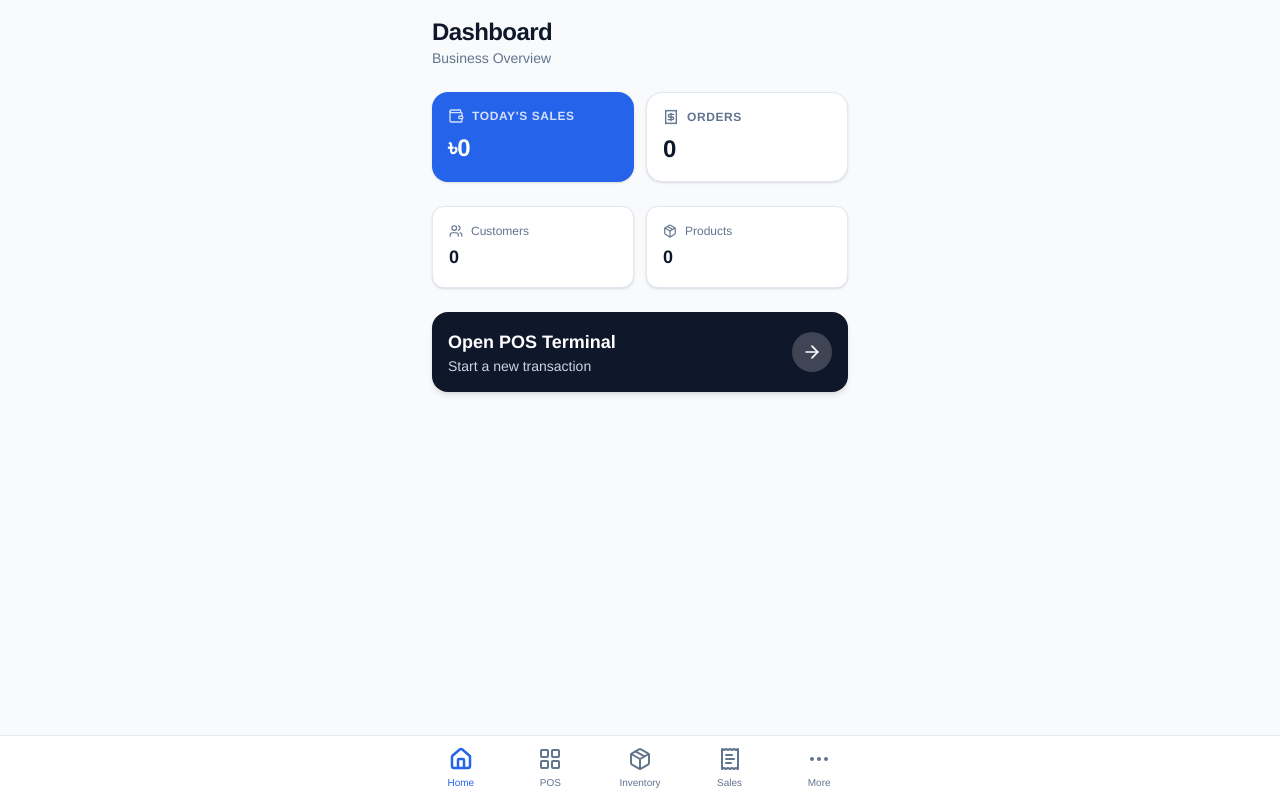
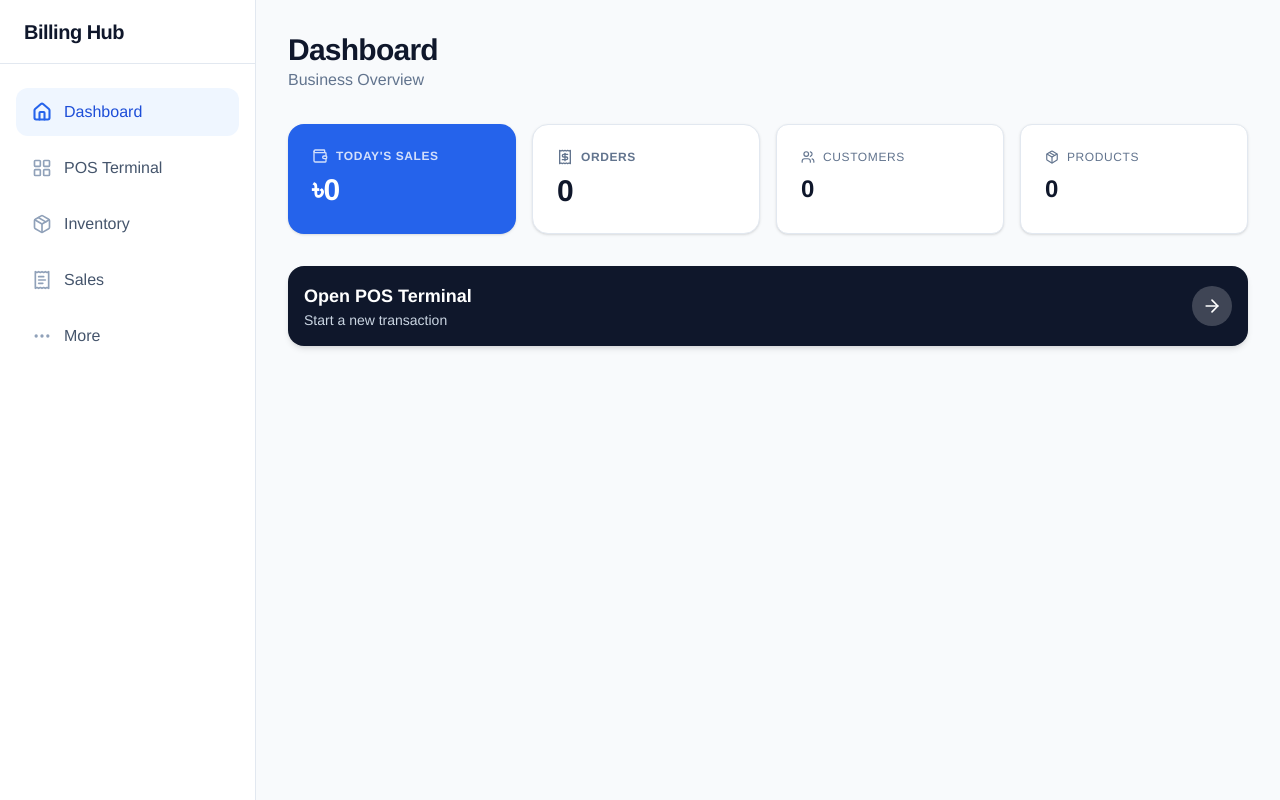
Before and after one commit to therafsanrohan/billing-hub, a Next.js app: page / in a window 1280 px wide. Built offline with nearby package versions, Linux system fonts and the light colour scheme; no server answers; the database is empty.

Commit message:
Desktop Responsive Mega-Sprint: Omnichannel Layout

```diff
--- a/src/app/(dashboard)/customers/page.tsx
+++ b/src/app/(dashboard)/customers/page.tsx
@@ -15,8 +15,8 @@ export default async function CustomersPage() {
   }
 
   return (
-    <div className="p-4 max-w-md mx-auto pb-24">
-      <header className="mb-6 flex justify-between items-center">
+    <div className="p-4 md:p-8 w-full max-w-6xl mx-auto h-screen flex flex-col">
+      <header className="mb-4 flex justify-between items-center shrink-0">
         <div>
           <h1 className="text-2xl font-bold text-slate-900 tracking-tight">Customers</h1>
           <p className="text-sm text-slate-500 font-medium">Manage your client list</p>
--- a/src/app/(dashboard)/expenses/page.tsx
+++ b/src/app/(dashboard)/expenses/page.tsx
@@ -20,8 +20,8 @@ export default async function ExpensesPage() {
   }
 
   return (
-    <div className="p-4 max-w-md mx-auto pb-24">
-      <header className="mb-6 flex justify-between items-center">
+    <div className="p-4 md:p-8 w-full max-w-6xl mx-auto h-screen flex flex-col">
+      <header className="mb-4 flex justify-between items-center shrink-0">
         <div>
           <h1 className="text-2xl font-bold text-slate-900 tracking-tight">Expenses</h1>
           <p className="text-sm text-slate-500 font-medium">Track your outgoings</p>
--- a/src/app/(dashboard)/inventory/page.tsx
+++ b/src/app/(dashboard)/inventory/page.tsx
@@ -23,8 +23,8 @@ export default async function InventoryPage() {
   const lowStockProducts = 0;
 
   return (
-    <div className="p-4 max-w-md mx-auto">
-      <header className="mb-6 flex justify-between items-center">
+    <div className="p-4 md:p-8 w-full max-w-6xl mx-auto h-screen flex flex-col">
+      <header className="mb-4 flex justify-between items-center shrink-0">
         <div>
           <h1 className="text-2xl font-bold text-slate-900 tracking-tight">Inventory</h1>
           <p className="text-sm text-slate-500 font-medium">Manage products & stock</p>
--- a/src/app/(dashboard)/layout.tsx
+++ b/src/app/(dashboard)/layout.tsx
@@ -1,4 +1,5 @@
 import { BottomNav } from '@/components/layout/BottomNav';
+import { Sidebar } from '@/components/layout/Sidebar';
 
 export default function DashboardLayout({
   children,
@@ -6,8 +7,9 @@ export default function DashboardLayout({
   children: React.ReactNode;
 }) {
   return (
-    <div className="flex flex-col min-h-screen bg-slate-50">
-      <main className="flex-1 pb-16">
+    <div className="flex flex-col md:flex-row min-h-screen bg-slate-50">
+      <Sidebar />
+      <main className="flex-1 pb-16 md:pb-0 h-screen overflow-y-auto">
         {children}
       </main>
       <BottomNav />
--- a/src/app/(dashboard)/more/page.tsx
+++ b/src/app/(dashboard)/more/page.tsx
@@ -26,7 +26,7 @@ export default async function MorePage() {
   ];
 
   return (
-    <div className="p-4 max-w-md mx-auto pb-24">
+    <div className="p-4 md:p-8 w-full max-w-6xl mx-auto pb-24 md:pb-8">
       <header className="mb-6">
         <h1 className="text-2xl font-bold text-slate-900 tracking-tight">More</h1>
       </header>
--- a/src/app/(dashboard)/page.tsx
+++ b/src/app/(dashboard)/page.tsx
@@ -40,43 +40,40 @@ export default async function DashboardHomePage() {
   }
 
   return (
-    <div className="p-4 max-w-md mx-auto pb-24">
-      <header className="mb-6">
-        <h1 className="text-2xl font-bold text-slate-900 tracking-tight">Dashboard</h1>
-        <p className="text-sm text-slate-500 font-medium">Business Overview</p>
+    <div className="p-4 md:p-8 w-full max-w-6xl mx-auto pb-24 md:pb-8">
+      <header className="mb-8">
+        <h1 className="text-2xl md:text-3xl font-bold text-slate-900 tracking-tight">Dashboard</h1>
+        <p className="text-sm md:text-base text-slate-500 font-medium">Business Overview</p>
       </header>
 
-      <div className="grid grid-cols-2 gap-3 mb-6">
-        <div className="bg-primary-600 p-4 rounded-2xl shadow-sm text-white">
+      <div className="grid grid-cols-2 md:grid-cols-4 gap-4 mb-8">
+        <div className="bg-primary-600 p-6 rounded-2xl shadow-sm text-white md:col-span-2 lg:col-span-1">
           <div className="flex items-center gap-2 mb-2 opacity-80">
             <Wallet size={16} />
             <p className="text-xs font-semibold uppercase tracking-wider">Today's Sales</p>
           </div>
-          <p className="text-2xl font-bold">৳{todaySales.toLocaleString()}</p>
+          <p className="text-3xl font-bold">৳{todaySales.toLocaleString()}</p>
         </div>
-        <div className="bg-white p-4 rounded-2xl border border-slate-200 shadow-sm">
+        <div className="bg-white p-6 rounded-2xl border border-slate-200 shadow-sm md:col-span-2 lg:col-span-1">
           <div className="flex items-center gap-2 mb-2 text-slate-500">
             <Receipt size={16} />
             <p className="text-xs font-semibold uppercase tracking-wider">Orders</p>
           </div>
-          <p className="text-2xl font-bold text-slate-900">{todayOrders}</p>
+          <p className="text-3xl font-bold text-slate-900">{todayOrders}</p>
         </div>
-      </div>
-
-      <div className="grid grid-cols-2 gap-3 mb-6">
-        <div className="bg-white p-4 rounded-xl border border-slate-200 shadow-sm">
-          <div className="flex items-center gap-2 mb-1 text-slate-500">
+        <div className="bg-white p-6 rounded-xl border border-slate-200 shadow-sm">
+          <div className="flex items-center gap-2 mb-2 text-slate-500">
             <Users size={14} />
-            <p className="text-xs font-medium">Customers</p>
+            <p className="text-xs font-medium uppercase tracking-wider">Customers</p>
           </div>
-          <p className="text-lg font-bold text-slate-900">{totalCustomers}</p>
+          <p className="text-2xl font-bold text-slate-900">{totalCustomers}</p>
         </div>
-        <div className="bg-white p-4 rounded-xl border border-slate-200 shadow-sm">
-          <div className="flex items-center gap-2 mb-1 text-slate-500">
+        <div className="bg-white p-6 rounded-xl border border-slate-200 shadow-sm">
+          <div className="flex items-center gap-2 mb-2 text-slate-500">
             <Package size={14} />
-            <p className="text-xs font-medium">Products</p>
+            <p className="text-xs font-medium uppercase tracking-wider">Products</p>
           </div>
-          <p className="text-lg font-bold text-slate-900">{totalProducts}</p>
+          <p className="text-2xl font-bold text-slate-900">{totalProducts}</p>
         </div>
       </div>
 
--- a/src/app/(dashboard)/sales/page.tsx
+++ b/src/app/(dashboard)/sales/page.tsx
@@ -25,7 +25,7 @@ export default async function SalesPage() {
   };
 
   return (
-    <div className="p-4 max-w-md mx-auto">
+    <div className="p-4 md:p-8 w-full max-w-6xl mx-auto">
       <header className="mb-6 flex justify-between items-center">
         <div>
           <h1 className="text-2xl font-bold text-slate-900 tracking-tight">Sales</h1>
--- a/src/app/(dashboard)/settings/page.tsx
+++ b/src/app/(dashboard)/settings/page.tsx
@@ -26,7 +26,7 @@ export default function SettingsPage() {
   ];
 
   return (
-    <div className="p-4 max-w-md mx-auto pb-24 bg-slate-50 min-h-screen">
+    <div className="p-4 md:p-8 w-full max-w-6xl mx-auto pb-24 md:pb-8 bg-slate-50 min-h-screen">
       <header className="mb-6 flex items-center gap-3">
         <Link href="/more" className="w-10 h-10 bg-white rounded-full flex items-center justify-center shadow-sm border border-slate-200 text-slate-700">
           <ChevronLeft size={20} />
--- a/src/components/layout/BottomNav.tsx
+++ b/src/components/layout/BottomNav.tsx
@@ -22,8 +22,8 @@ export function BottomNav() {
   const pathname = usePathname();
 
   return (
-    <nav className="fixed bottom-0 left-0 right-0 z-50 bg-white border-t border-slate-200 pb-safe">
-      <div className="flex h-16 max-w-md mx-auto">
+    <nav className="md:hidden fixed bottom-0 left-0 right-0 z-50 bg-white border-t border-slate-200 pb-safe">
+      <div className="flex h-16 w-full mx-auto">
         {navItems.map((item) => {
           const isActive = pathname === item.href || (item.href !== '/' && pathname?.startsWith(item.href));
           const Icon = item.icon;
--- /dev/null
+++ b/src/components/layout/Sidebar.tsx
@@ -0,0 +1,55 @@
+'use client';
+
+import Link from 'next/link';
+import { usePathname } from 'next/navigation';
+import { Home, LayoutGrid, Package, ReceiptText, MoreHorizontal } from 'lucide-react';
+import { cn } from './BottomNav';
+
+const navItems = [
+  { name: 'Dashboard', href: '/', icon: Home },
+  { name: 'POS Terminal', href: '/pos', icon: LayoutGrid },
+  { name: 'Inventory', href: '/inventory', icon: Package },
+  { name: 'Sales', href: '/sales', icon: ReceiptText },
+  { name: 'More', href: '/more', icon: MoreHorizontal },
+];
+
+export function Sidebar() {
+  const pathname = usePathname();
+
+  return (
+    <aside className="hidden md:flex flex-col w-64 bg-white border-r border-slate-200 h-screen sticky top-0">
+      <div className="h-16 flex items-center px-6 border-b border-slate-200">
+        <h1 className="text-xl font-black text-slate-900 tracking-tight">Billing Hub</h1>
+      </div>
+
+      <nav className="flex-1 px-4 py-6 space-y-2 overflow-y-auto">
+        {navItems.map((item) => {
+          const isActive = pathname === item.href || (item.href !== '/' && pathname?.startsWith(item.href));
+          const Icon = item.icon;
+
+          return (
+            <Link
+              key={item.name}
+              href={item.href}
+              className={cn(
+                "flex items-center gap-3 px-4 py-3 rounded-xl font-medium transition-colors",
+                isActive
+                  ? "bg-primary-50 text-primary-700"
+                  : "text-slate-600 hover:bg-slate-50 hover:text-slate-900"
+              )}
+            >
+              <Icon
+                className={cn(
+                  "w-5 h-5",
+                  isActive ? "text-primary-600" : "text-slate-400"
+                )}
+                strokeWidth={isActive ? 2.5 : 2}
+              />
+              {item.name}
+            </Link>
+          );
+        })}
+      </nav>
+    </aside>
+  );
+}
```
Also changed, not shown: src/app/(dashboard)/pos/pos-client.tsx (+4 -4 lines).
